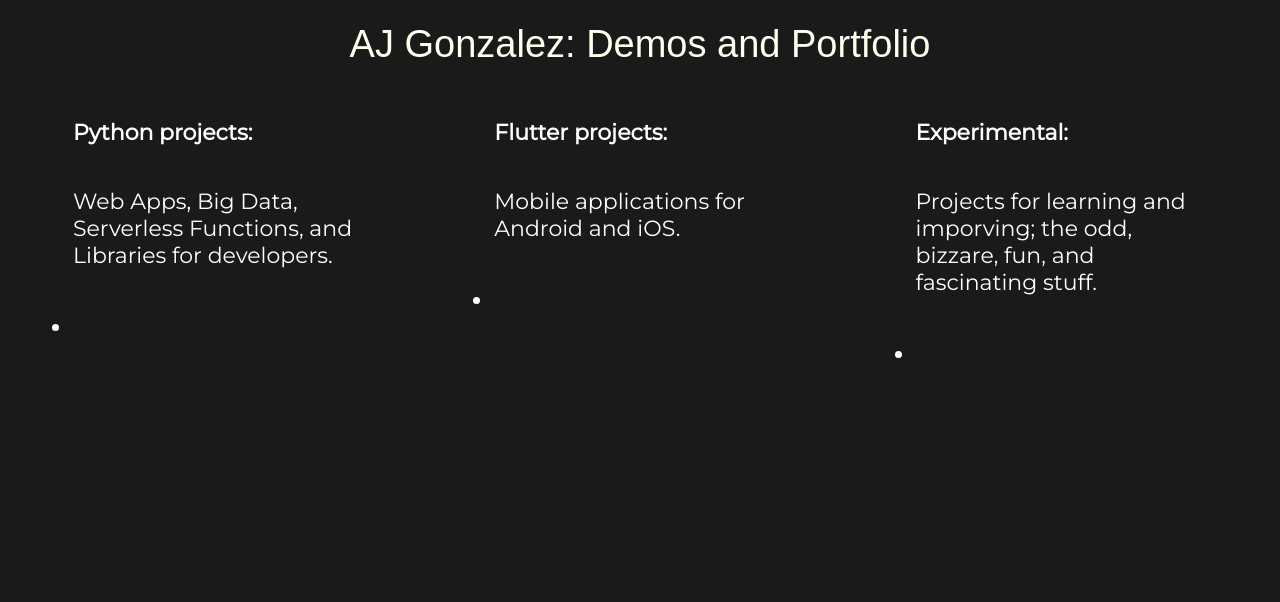
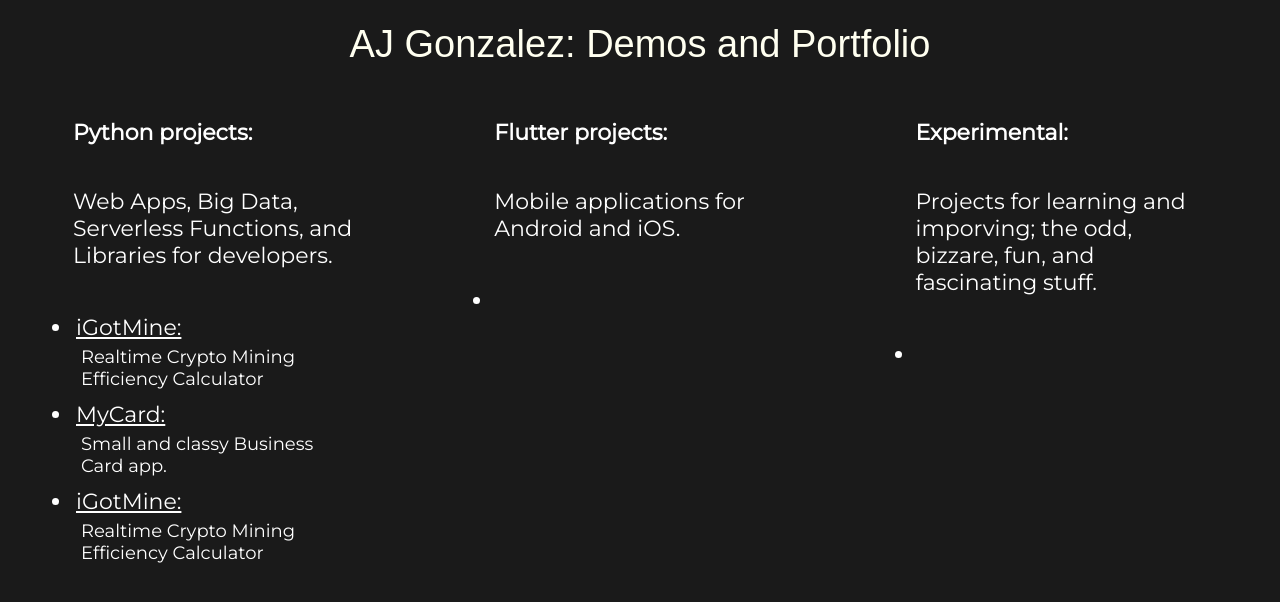
Before and after one commit to AJ-Gonzalez/ajdevsite, a Flask app: page /demos in a window 1280 px wide. Shown: the top 602 px of the page. Run offline with Flask 2, Linux system fonts and the light colour scheme; some web fonts are replaced.

Commit message:
added example projects

```diff
--- a/portfolio_app/static/style.css
+++ b/portfolio_app/static/style.css
@@ -27,6 +27,12 @@
   padding-right: 50px;
   padding-top: 10px;
   padding-bottom: 10px;
+}
+.smol {
+  padding: 5px;
+  font-family: 'Montserrat', sans-serif;
+  color: white;
+  font-size: 18px;
 }
 .demo {
   font-family: 'Montserrat', sans-serif;
--- a/portfolio_app/templates/demos.html
+++ b/portfolio_app/templates/demos.html
@@ -24,7 +24,21 @@
     <h2 class="text"><b>Python projects:</b></h2>
     <p class="text">Web Apps, Big Data, Serverless Functions, and Libraries for developers.</p>
     <ul class="text">
-      <li></li>
+      <li> <a href="#">iGotMine:</a>
+        <div class="smol">
+          Realtime Crypto Mining Efficiency Calculator
+        </div>
+      </li>
+      <li> <a href="https://github.com/AJ-Gonzalez/businesscard">MyCard:</a>
+        <div class="smol">
+          Small and classy Business Card app.
+        </div>
+      </li>
+      <li> <a href="#">iGotMine:</a>
+        <div class="smol">
+          Realtime Crypto Mining Efficiency Calculator
+        </div>
+      </li>
     </ul>
   </div>
   <div class="column">
```
